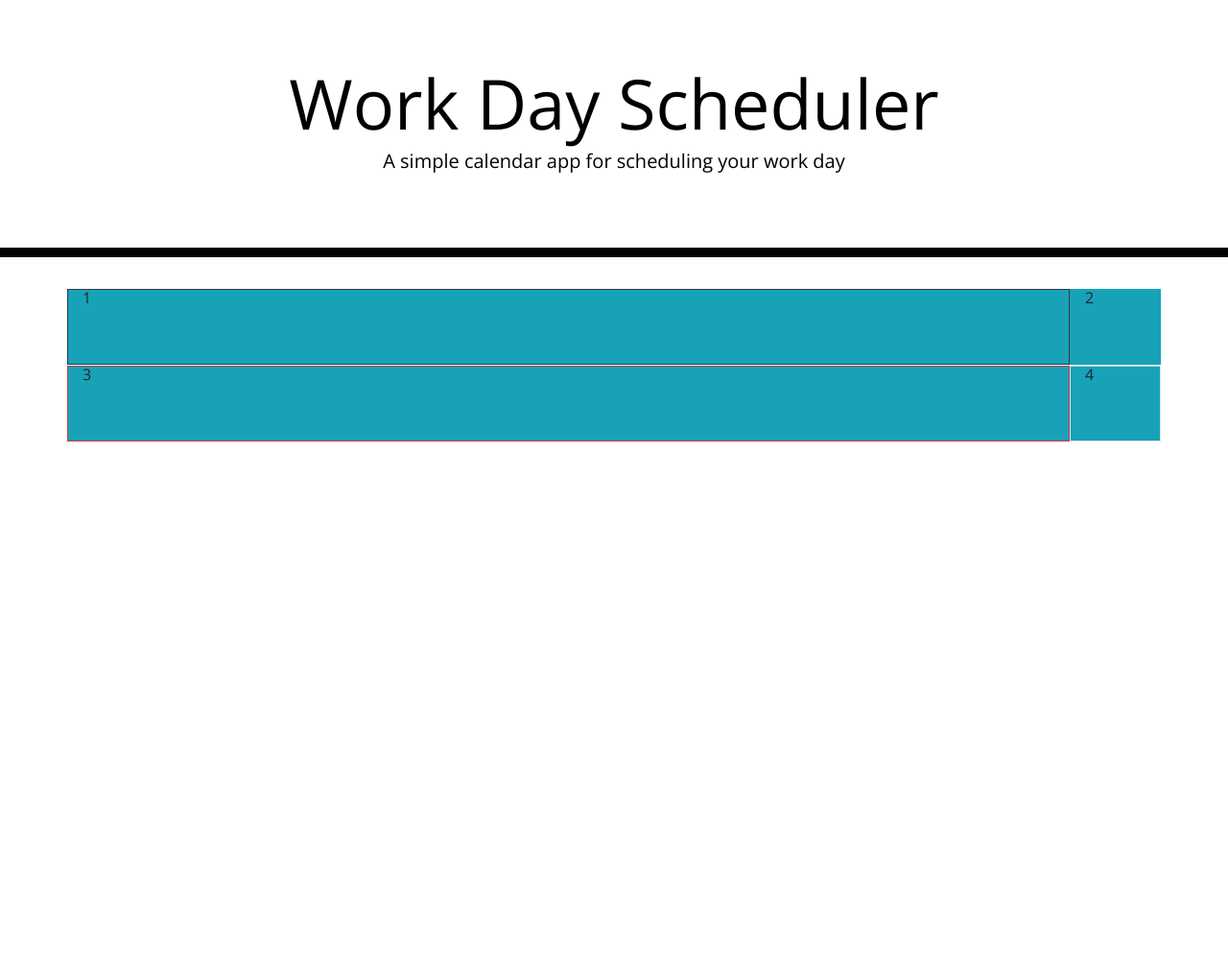
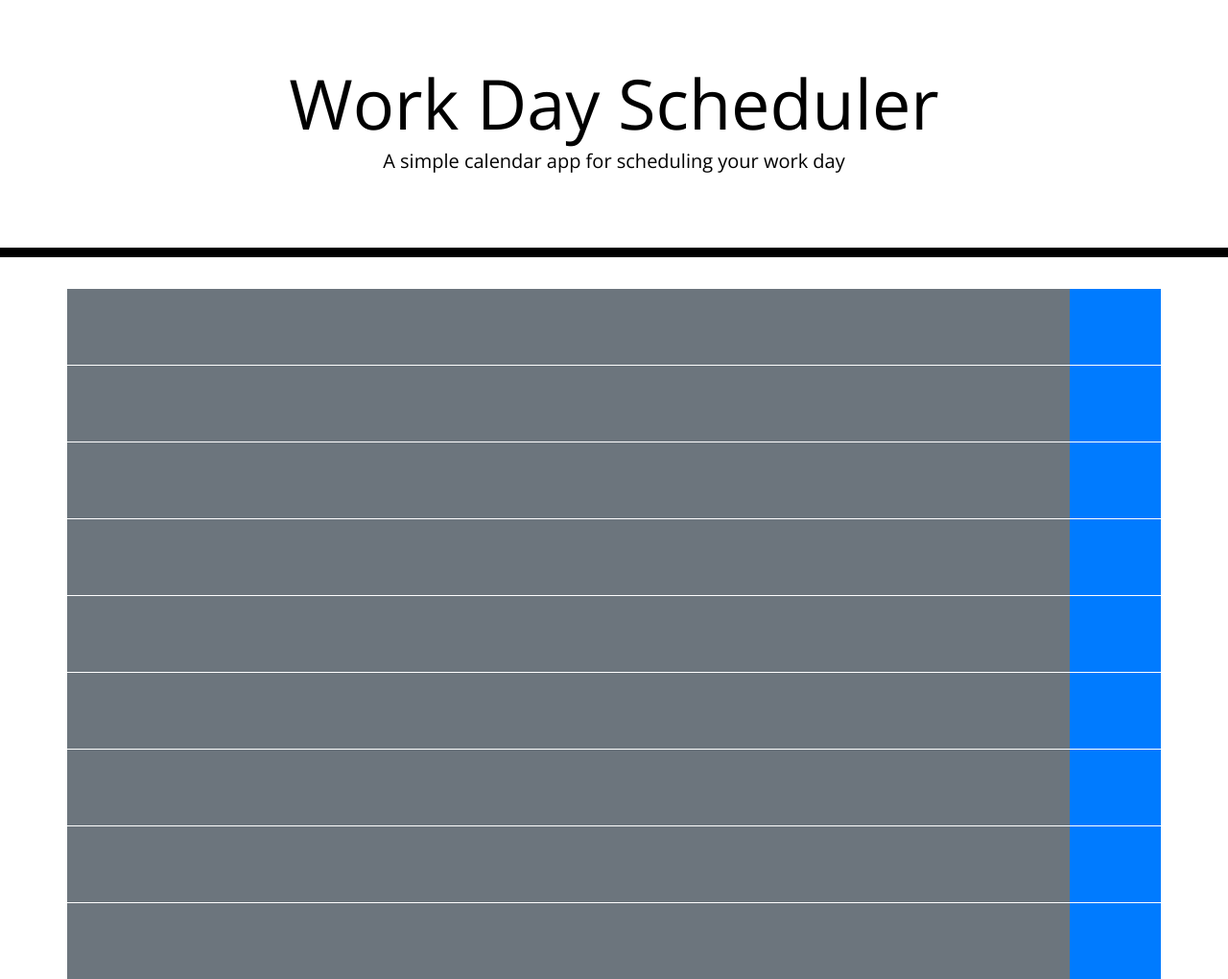
Before and after one commit to CoderJ01/daily-planner, a plain HTML site: page index.html in a window 1280 px wide. Shown: the whole page at 96% size. Before the commit the page ends 800 px from the top, so only its background shows below. Drawn offline with nearby package versions, Linux system fonts and the light colour scheme.

Commit message:
create remaining time blocks

```diff
--- a/index.html
+++ b/index.html
@@ -29,49 +29,105 @@
       <p id="currentDay" class="lead"></p>
     </header>
     <section class="container">
-      <!-- first hour -->
-      <div class="row bg-info">
+      <!-- 1st hour -->
+      <div class="row">
 
-        <div class="col-sm-11 border border-dark">1
+        <div class="col-sm-11 bg-secondary">
 
         </div>
-        <div class="col-sm-1 border border-info">2
+        <div class="col-sm-1 bg-primary">
 
         </div>
 
       </div>
-      <!-- second -->
-      <div class="row bg-info">
-        <div class="col-sm-11 border-5 border-danger border">3
+      <!-- 2nd -->
+      <div class="row">
+
+        <div class="col-sm-11 bg-secondary">
 
         </div>
-        <div class="col-sm-1 border border info">4
+        <div class="col-sm-1 bg-primary">
 
         </div>
+
       </div>
+      <!-- 3rd -->
+      <div class="row">
 
-      <!-- third -->
-      <div>
-        <div>
+        <div class="col-sm-11 bg-secondary">
 
         </div>
-        <div>
+        <div class="col-sm-1 bg-primary">
 
         </div>
+
       </div>
+      <!-- 4th -->
+      <div class="row">
 
-      <!-- fourth -->
-      <div>
-        <div>
+        <div class="col-sm-11 bg-secondary">
 
         </div>
-        <div>
+        <div class="col-sm-1 bg-primary">
 
         </div>
+
       </div>
+      <!-- 5th -->
+      <div class="row">
 
-      <!-- add more later -->
+        <div class="col-sm-11 bg-secondary">
 
+        </div>
+        <div class="col-sm-1 bg-primary">
+
+        </div>
+
+      </div>
+      <!-- 6th -->
+      <div class="row">
+
+        <div class="col-sm-11 bg-secondary">
+
+        </div>
+        <div class="col-sm-1 bg-primary">
+
+        </div>
+
+      </div>
+      <!-- 7th -->
+      <div class="row">
+
+        <div class="col-sm-11 bg-secondary">
+
+        </div>
+        <div class="col-sm-1 bg-primary">
+
+        </div>
+
+      </div>
+      <!-- 8th -->
+      <div class="row">
+
+        <div class="col-sm-11 bg-secondary">
+
+        </div>
+        <div class="col-sm-1 bg-primary">
+
+        </div>
+
+      </div>
+      <!-- 9th -->
+      <div class="row">
+
+        <div class="col-sm-11 bg-secondary">
+
+        </div>
+        <div class="col-sm-1 bg-primary">
+
+        </div>
+
+      </div>
     </section>
 
     <script src="https://code.jquery.com/jquery-3.4.1.min.js"></script>
```
